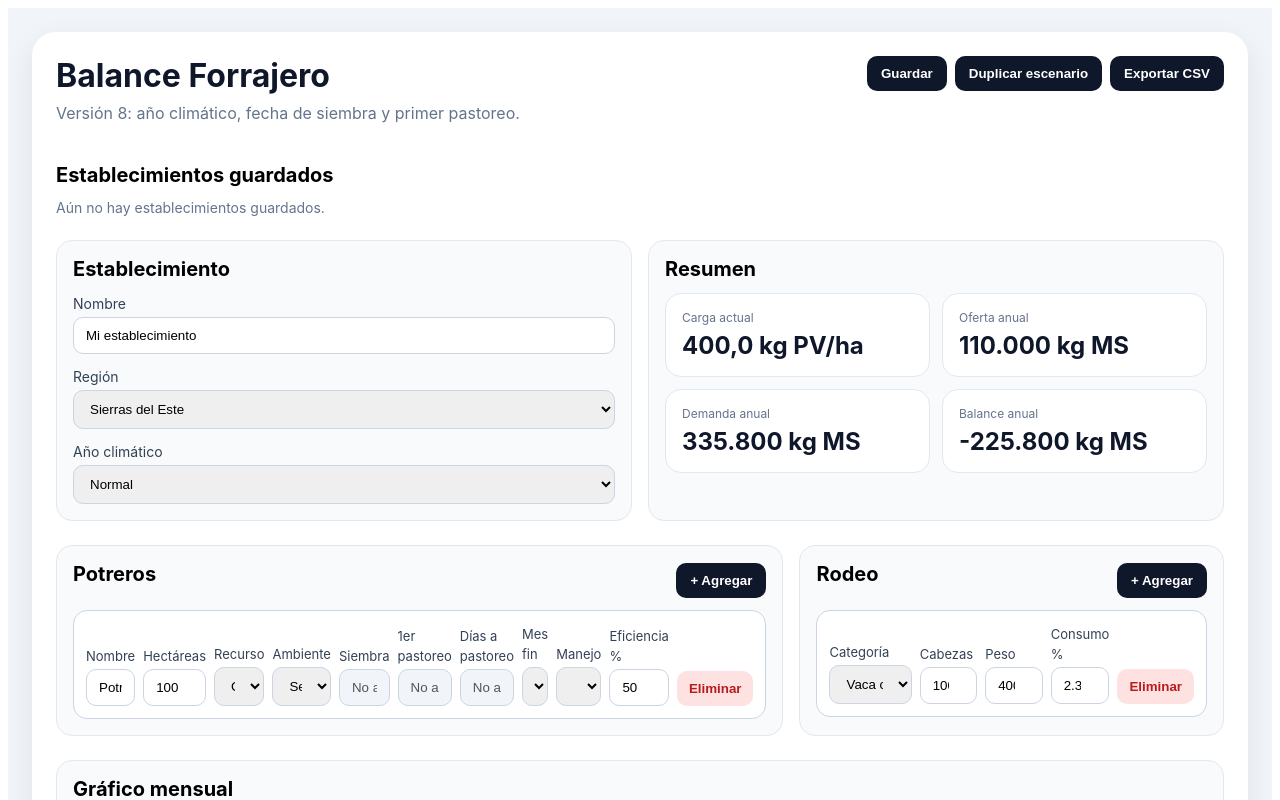
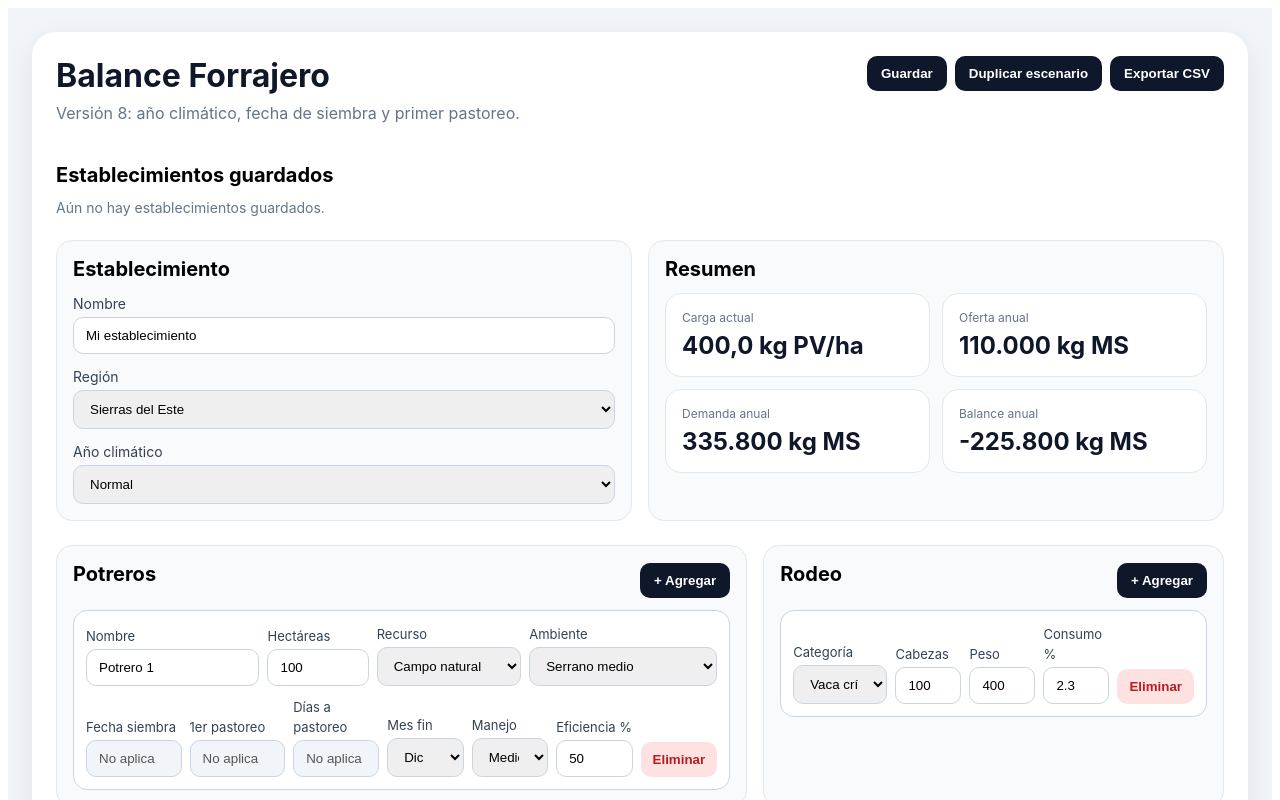
Before and after one commit to Facundo-lp/balance-forrajero, a React (Vite) app: page / in a window 1280 px wide. Shown: the top 800 px of the page. Built offline with nearby package versions, Linux system fonts and the light colour scheme.

Commit message:
Update App.jsx

```diff
--- a/src/App.jsx
+++ b/src/App.jsx
@@ -673,7 +673,8 @@ export default function App() {
             updated.subtype = firstSubtype?.name || "";
             updated.environment = "";
             updated.sowingDate = "";
-            updated.firstGrazingDays = firstSubtype?.defaultFirstGrazingDays ?? 60;
+            updated.firstGrazingDays =
+              firstSubtype?.defaultFirstGrazingDays ?? 60;
             updated.endMonth = firstSubtype?.defaultEndMonth ?? 12;
             updated.efficiency = firstSubtype?.defaultEfficiency ?? 65;
           }
@@ -971,8 +972,8 @@ export default function App() {
                   : "No aplica";
 
                 return (
-                  <div key={p.id} style={boxStyle}>
-                    <div style={paddockGridStyle}>
+                  <div key={p.id} style={paddockCardStyle}>
+                    <div style={paddockRow1Style}>
                       <div>
                         <label style={smallLabelStyle}>Nombre</label>
                         <input
@@ -1042,11 +1043,13 @@ export default function App() {
                           </select>
                         </div>
                       )}
-
+                    </div>
+
+                    <div style={paddockRow2Style}>
                       {p.resourceType === "Campo natural" ? (
                         <>
                           <div>
-                            <label style={smallLabelStyle}>Siembra</label>
+                            <label style={smallLabelStyle}>Fecha siembra</label>
                             <input
                               value="No aplica"
                               disabled
@@ -1153,12 +1156,14 @@ export default function App() {
                         />
                       </div>
 
+                      <div style={{ display: "flex", alignItems: "end" }}>
                         <button
                           onClick={() => removePaddock(p.id)}
                           style={dangerButtonStyle}
                         >
                           Eliminar
                         </button>
+                      </div>
                     </div>
                   </div>
                 );
@@ -1330,7 +1335,7 @@ const pageStyle = {
 };
 
 const containerStyle = {
-  maxWidth: 1600,
+  maxWidth: 1500,
   margin: "0 auto",
   background: "#ffffff",
   borderRadius: 24,
@@ -1362,7 +1367,7 @@ const topGridStyle = {
 
 const midGridStyle = {
   display: "grid",
-  gridTemplateColumns: "1fr 1fr",
+  gridTemplateColumns: "1.2fr 0.8fr",
   gap: 16,
   marginBottom: 24,
 };
@@ -1407,10 +1412,25 @@ const boxStyle = {
   background: "#fff",
 };
 
-const paddockGridStyle = {
+const paddockCardStyle = {
+  border: "1px solid #cbd5e1",
+  borderRadius: 14,
+  padding: 12,
+  background: "#fff",
   display: "grid",
-  gridTemplateColumns:
-    "1fr 0.6fr 0.9fr 1.2fr 1fr 1fr 0.85fr 0.8fr 0.8fr 0.8fr auto",
+  gap: 10,
+};
+
+const paddockRow1Style = {
+  display: "grid",
+  gridTemplateColumns: "1.2fr 0.7fr 1fr 1.3fr",
+  gap: 8,
+  alignItems: "end",
+};
+
+const paddockRow2Style = {
+  display: "grid",
+  gridTemplateColumns: "1fr 1fr 0.9fr 0.8fr 0.8fr 0.8fr auto",
   gap: 8,
   alignItems: "end",
 };
```
Lines whose indentation alone changed are shown as unchanged.
